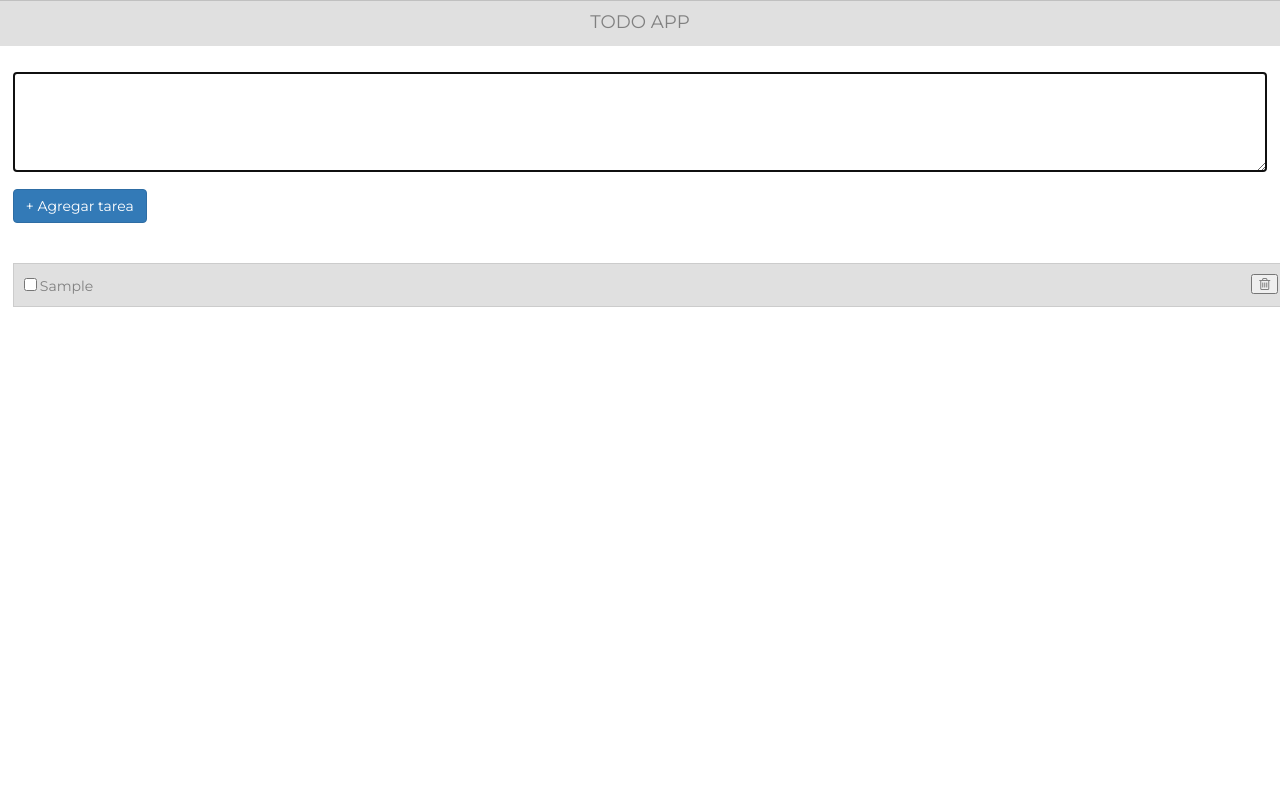
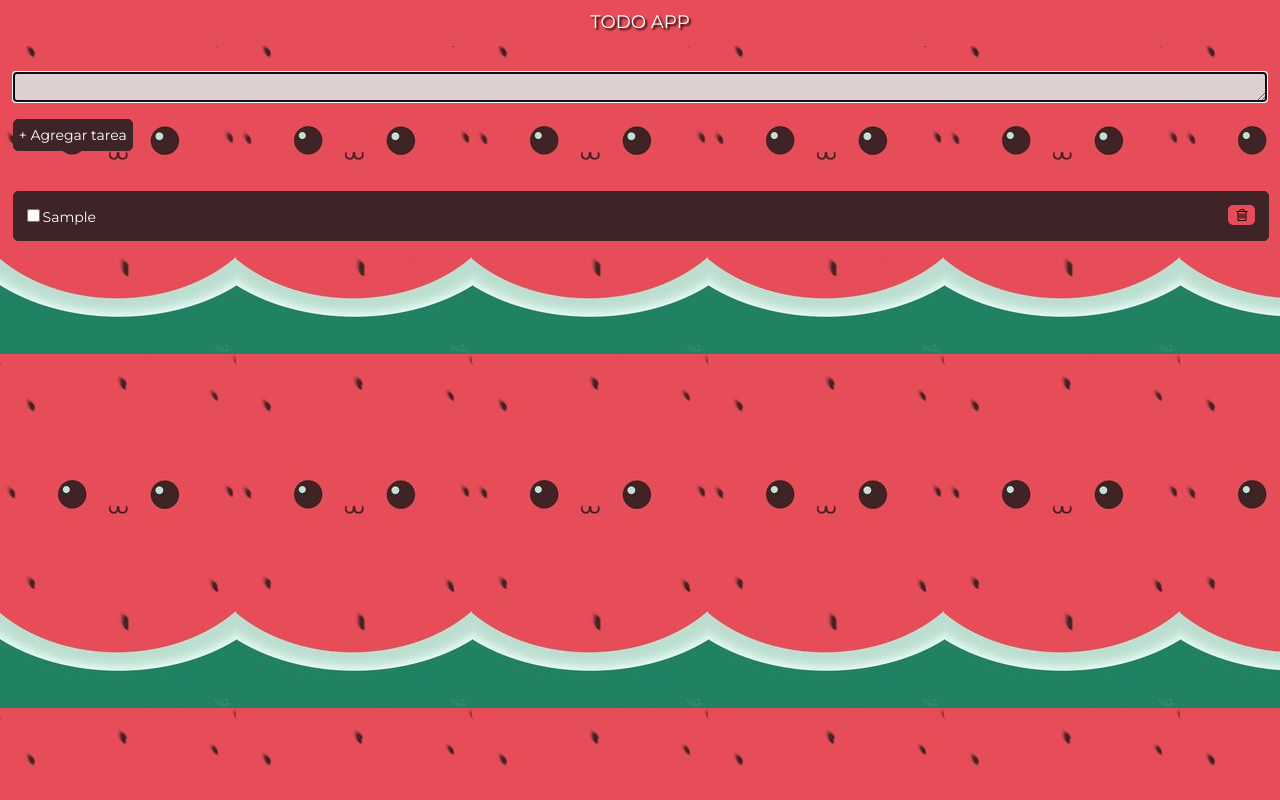
Before and after one commit to jhoselyn24/todo-app, a plain HTML site: page index.html in a window 1280 px wide. Both pictures are taken after typing "Sample" into the empty fields and a click on the button "+ Agregar tarea". Drawn offline with nearby package versions, Linux system fonts and the light colour scheme.

Commit message:
finalizado

```diff
--- a/css/main.css
+++ b/css/main.css
@@ -1,40 +1,70 @@
 body{
-	color: gray;
 	font-family: 'Montserrat';
+	background-image: url('../img/fondo.jpg');
 }
 header{
-	background-color: #E0E0E0;
+	background-color: #E74D59;
 	padding: 0.6% 0 0.1%;
-    border-top: 1px solid silver;
+    border-top: 1px solid #E74D59;
     margin-bottom: 1%;
+    color: white;
+    text-shadow: 2px 2px 2px black;
 }
 header p{
 	font-size:1.3em;
 }
 #inputBox {
     width: 98%;
-    height: 100px;
+    height: 30px;
     margin: 1%;
+    border-color: rgba(0,0,0,0.5);
     border-radius: 3px;
+    background: #DECFD0;
+    color: black;
 }
 #tweets {
 	margin-top: 40px;
 }
 .contenedor {
 	box-sizing: content-box;
-	background: #E0E0E0;
-	padding: 10px;
-	width: 98%;
-	border: 1px solid #ccc;
+	background: #3E2427;
+	padding: 1%;
+	width: 96%;
+	border: 1px solid #3E2427;
+	border-radius: 5px;
 	margin: 1%;
-	color: gray;
+	color: white;
 }
 .btn-primary{
 	margin-left: 1%;
+	background-color: #3E2427;
+	border:1px solid #3E2427;
+	color: white;
+	padding:5px;
+	border-radius: 5px;
+}
+.btn-primary:hover{
+	margin-left: 1%;
+	background-color: #583338;
+	border:1px solid #3E2427;
+	color: white;
+	padding:5px;
+	border-radius: 5px;
 }
 .parrafo{
 	margin: 0 3px;
 }
 .fa-trash-o{
 	float: right;
+	color: black;
+	border-radius: 5px;
+    border: 2px solid #E74D59;
+    background: #E74D59;
 }
+.fa-trash-o:hover{
+	float: right;
+	color: black;
+	border-radius: 5px;
+    border: 2px solid #DC2D3A;
+    background: #DC2D3A;
+}
--- a/index.html
+++ b/index.html
@@ -3,6 +3,7 @@
 <head>
   <meta charset="UTF-8">
   <title>TODO Application</title>
+  <meta name="viewport" content="width=device-width, initial-scale=1.0">
   <link href="https://fonts.googleapis.com/css?family=Montserrat:400,700" rel="stylesheet" type="text/css">
   <link rel="stylesheet" href="https://maxcdn.bootstrapcdn.com/bootstrap/3.3.6/css/bootstrap.min.css">
  	<link href="font-awesome/css/font-awesome.min.css" rel="stylesheet">
```
Also changed, not shown: img/fondo.jpg (added), img/fondo2.jpg (added), img/fondo3.jpg (added), img/fondo4.jpg (added), img/fondo5.jpg (added), img/fondo6.jpg (added), img/keep.jpg (added), img/whale.jpg (added).
